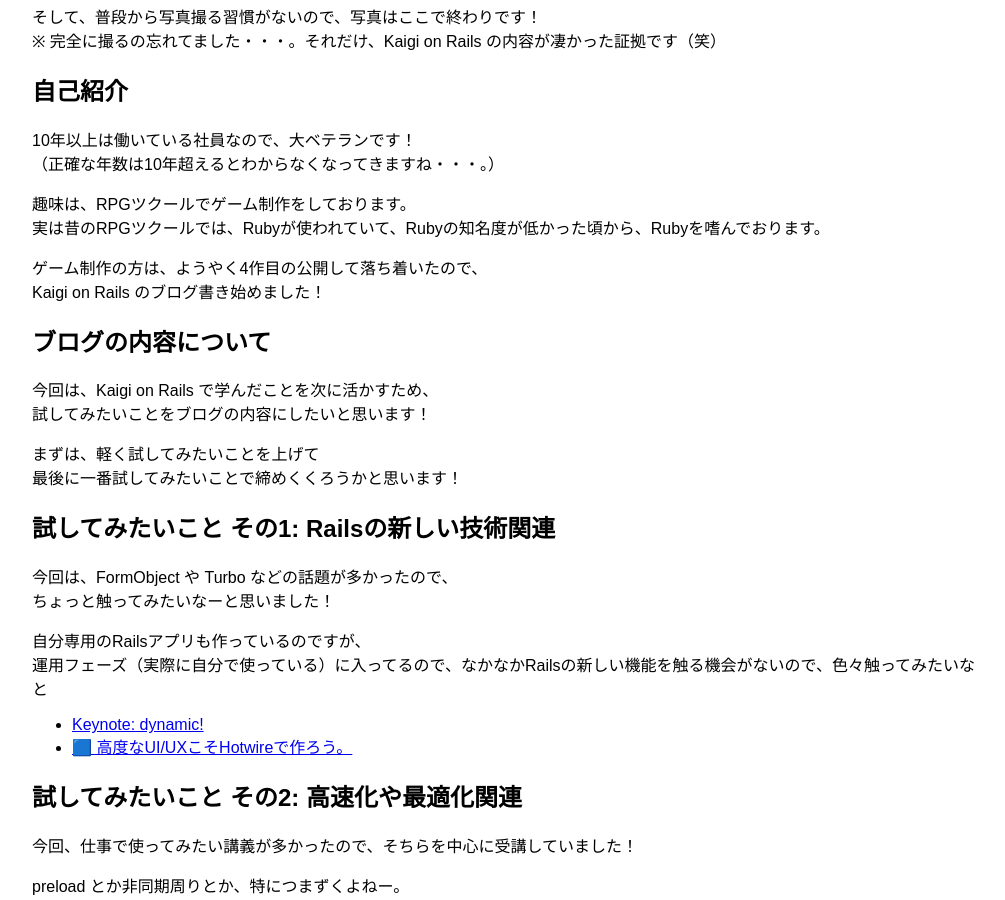
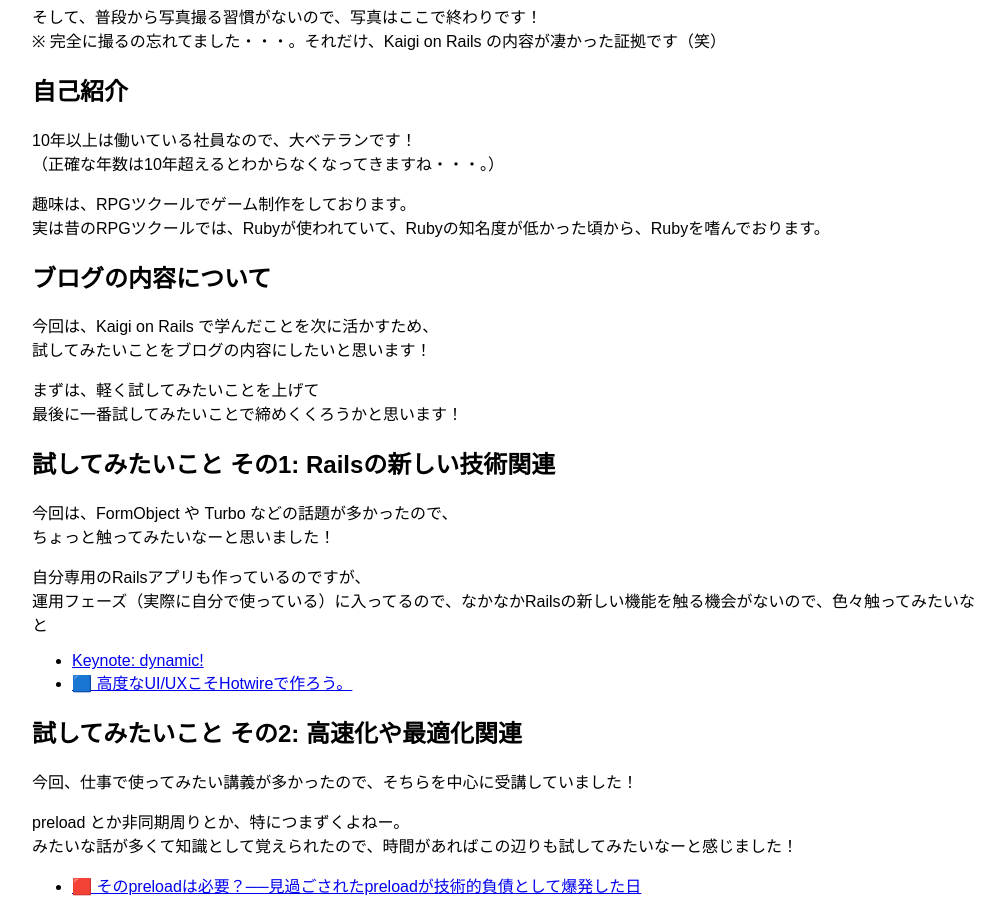
Before and after one commit to kcscarrot-konno/h2carrot.github.io, a Jekyll site: the page built from _posts/2025-12-08-kaigi_on_rails2025-session-reports-at-01.md, in a window 1280 px wide and 900 px high, scrolled down 1100 px. Shown: the whole window, without its empty margins (8-1013 px from the left). Built offline with Jekyll 4.4.1, drawn with Linux system fonts in a browser that asks for light colours; nearby versions of some CDN libraries; emoji names are drawn with the system emoji font; comment, search, counter and statistics services are not loaded; some of the changed text lies outside the part shown.

Commit message:
Kaigi on Rails 2025 記事で不要な項目削除

```diff
--- a/_posts/2025-12-08-kaigi_on_rails2025-session-reports-at-01.md
+++ b/_posts/2025-12-08-kaigi_on_rails2025-session-reports-at-01.md
@@ -38,9 +38,6 @@ H2開発グループの y-suzuki です！
 
 趣味は、RPGツクールでゲーム制作をしております。<br>
 実は昔のRPGツクールでは、Rubyが使われていて、Rubyの知名度が低かった頃から、Rubyを嗜んでおります。
-
-ゲーム制作の方は、ようやく4作目の公開して落ち着いたので、<br>
-Kaigi on Rails のブログ書き始めました！
 
 # ブログの内容について
 今回は、Kaigi on Rails で学んだことを次に活かすため、<br>
@@ -100,9 +97,6 @@ preload とか非同期周りとか、特につまずくよねー。<br>
 Pixiv も絵師さんの投稿先として有名なサイトで、<br>
 今年20周年という記念すべき日ということで感慨深かったです！
 
-私は絵を描くことがないので、ほとんど利用していないのですが、<br>
-いずれ絵は描きたいと思っているので、眠っているペンタブを起こすときには、お世話になると思います！
-
 ### Palcy の「コンテンツ保護技術」について
 ここが今回の本題でした！
 
```
